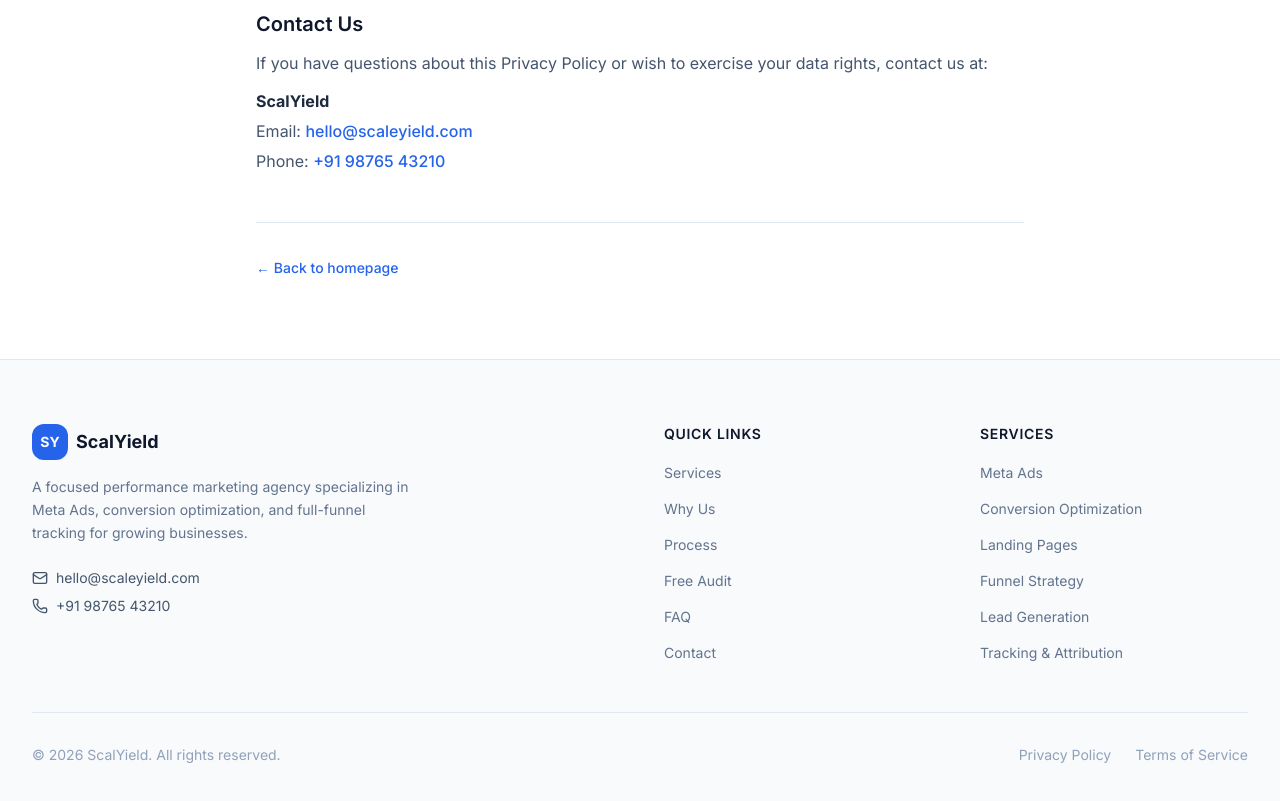
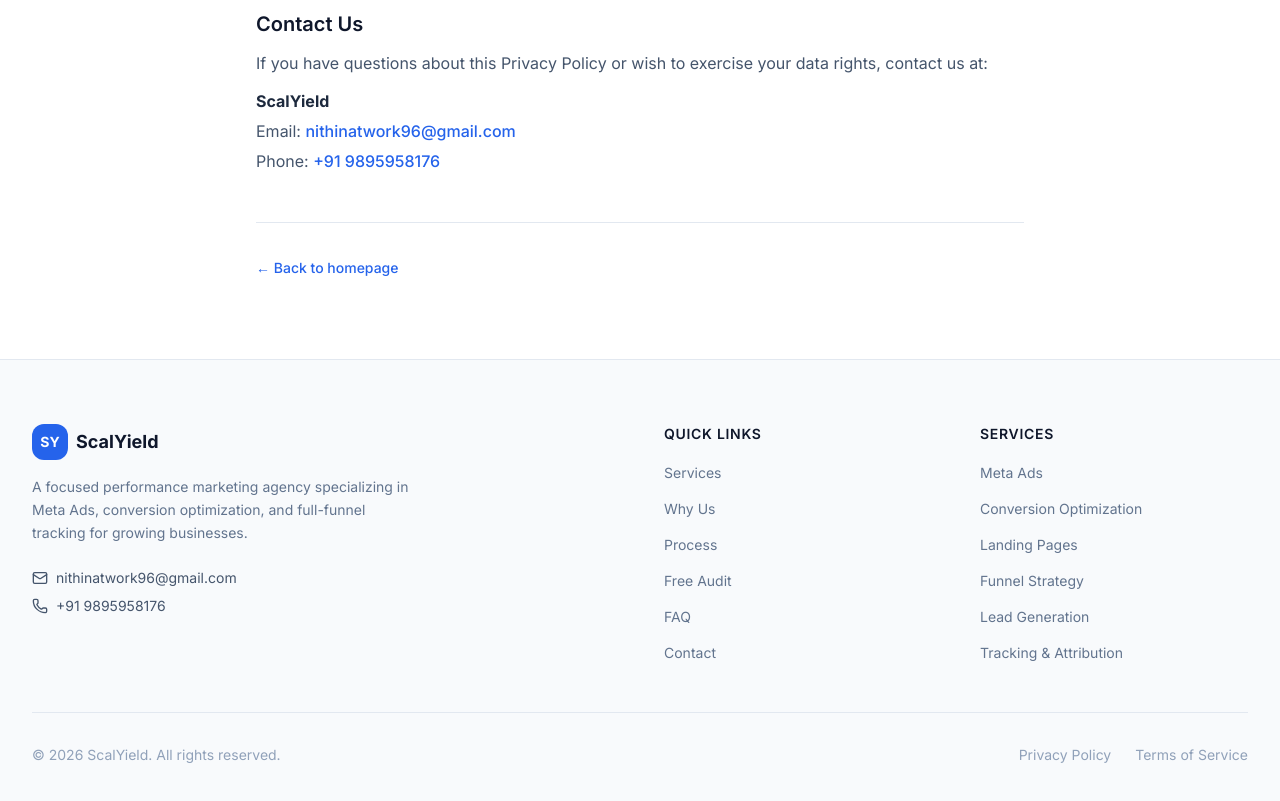
Before and after one commit to Nithin224488/scalyieldLandingPage, a Next.js app: page /privacy-policy in a window 1280 px wide. Shown: the part 3960-4761 px from the top of the page. Built offline with nearby package versions, Linux system fonts and the light colour scheme; no server answers.

Commit message:
number changed

```diff
--- a/src/data/content.ts
+++ b/src/data/content.ts
@@ -1,8 +1,8 @@
 export const siteConfig = {
   name: "ScalYield",
   tagline: "Performance Marketing Agency",
-  email: "hello@scaleyield.com",
-  phone: "+91 98765 43210",
+  email: "nithinatwork96@gmail.com",
+  phone: "+91 9895958176",
 };
 
 export const navLinks = [
```
